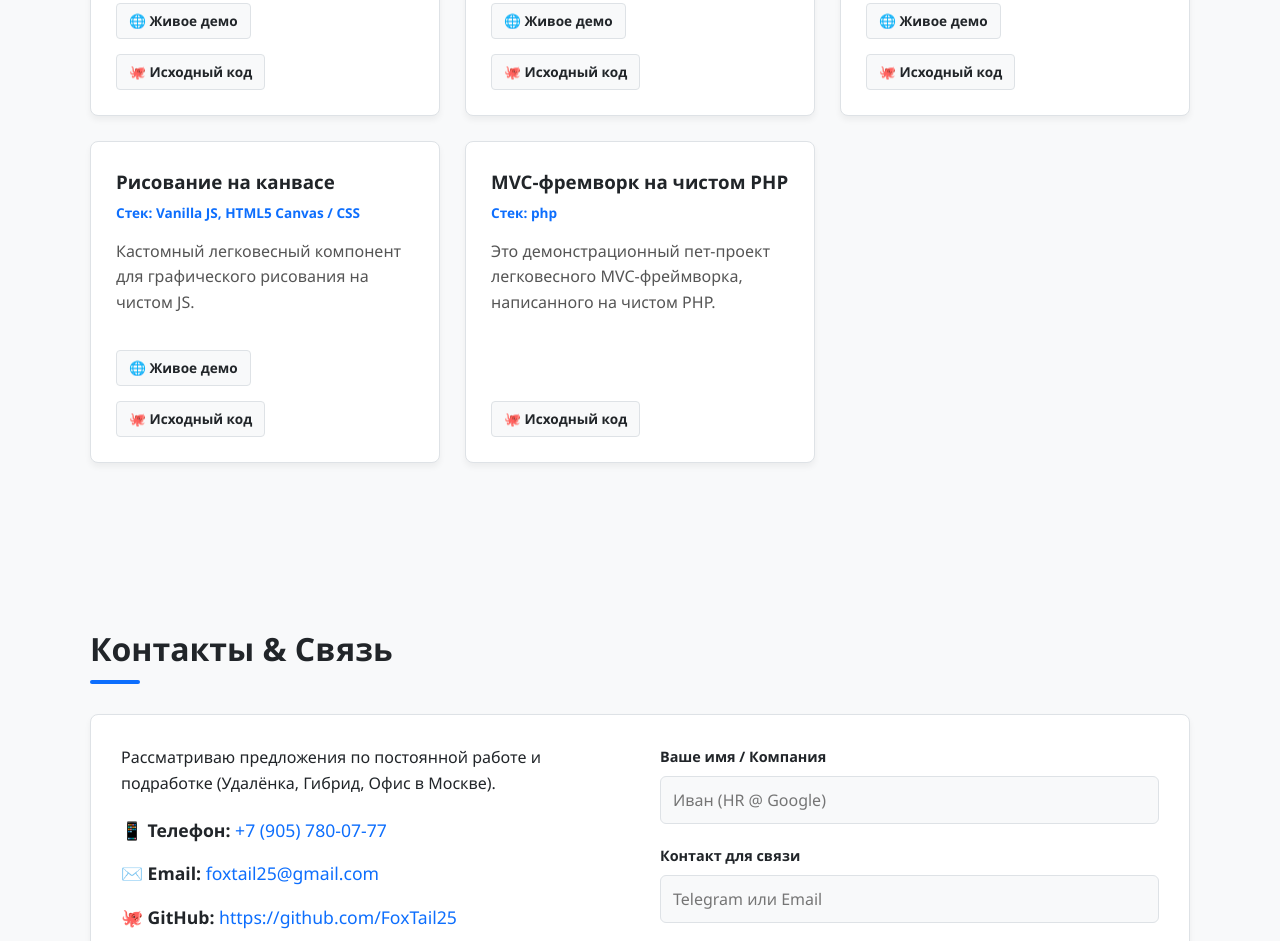
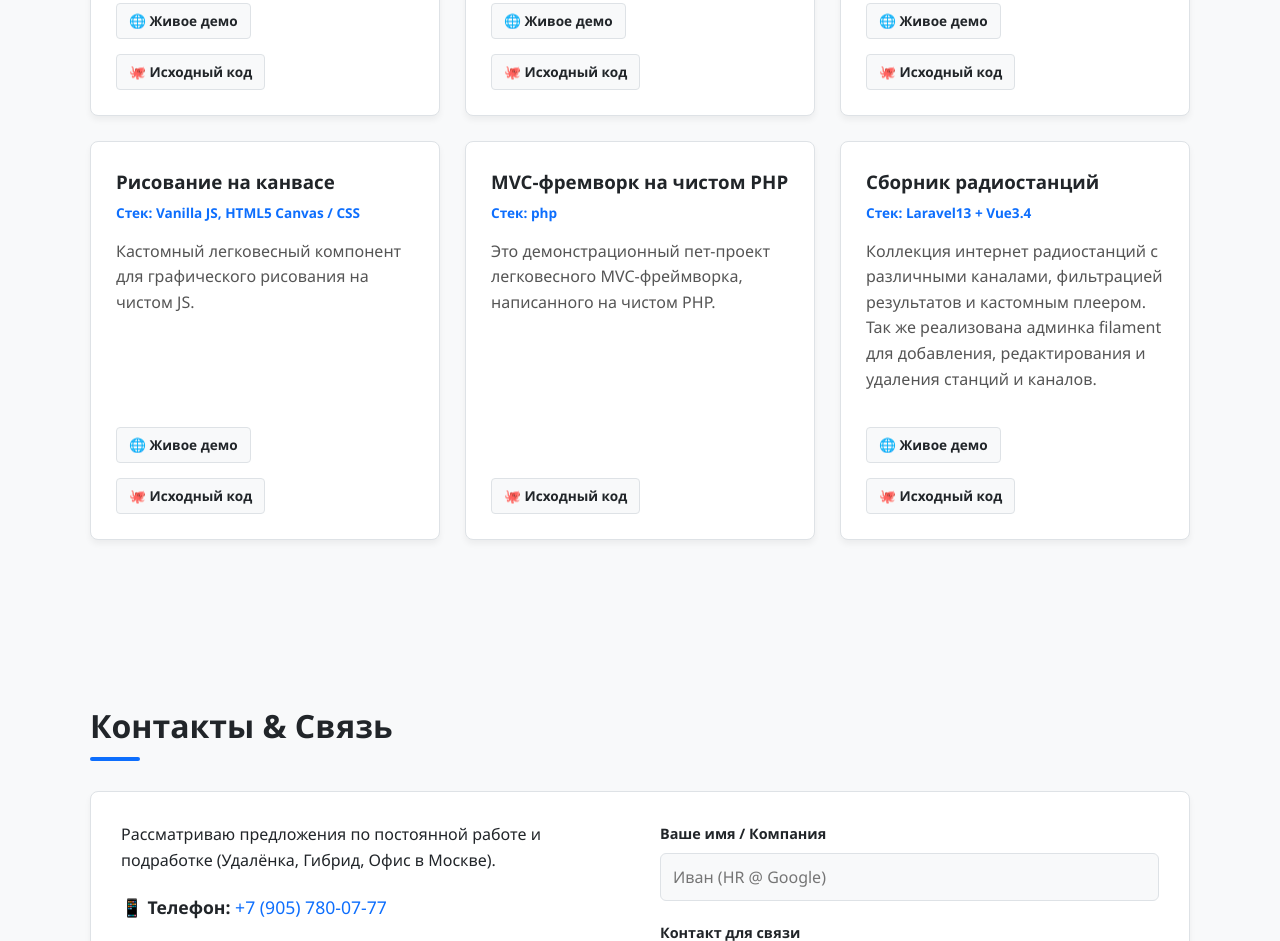
Before and after one commit to FoxTail25/my-cv, a plain HTML site: page index.html in a window 1280 px wide. Shown: the part 2796-3737 px from the top of the page. Drawn offline with Linux system fonts and the light colour scheme.

Commit message:
Добавил проект Internet Radio Collection

```diff
--- a/index.html
+++ b/index.html
@@ -278,6 +278,24 @@
               </a>
             </div>
           </article>
+          <!-- Карточка проекта 6 (Laravel + Vue) -->
+          <article class="project-card">
+            <a href="https://github.com/FoxTail25/radio-collection" target="_blank" rel="noopener noreferrer" class="project-card-link">
+              <h3>Сборник радиостанций</h3>
+            </a>
+            <p class="project-tech">Стек: Laravel13 + Vue3.4 </p>
+            <p class="project-desc">
+              Коллекция интернет радиостанций с различными каналами, фильтрацией результатов и кастомным плеером. Так же реализована админка filament для добавления, редактирования и удаления станций и каналов.
+            </p>
+            <div class="project-links">
+              <a href="https://radio.foxtail25.ru" target="_blank" rel="noopener noreferrer" class="btn-card btn-demo">
+                🌐 Живое демо
+              </a>
+              <a href="https://github.com/FoxTail25/radio-collection" target="_blank" rel="noopener noreferrer" class="btn-card btn-github">
+                🐙 Исходный код
+              </a>
+            </div>
+          </article>
         </div>
       </section>
 
```
